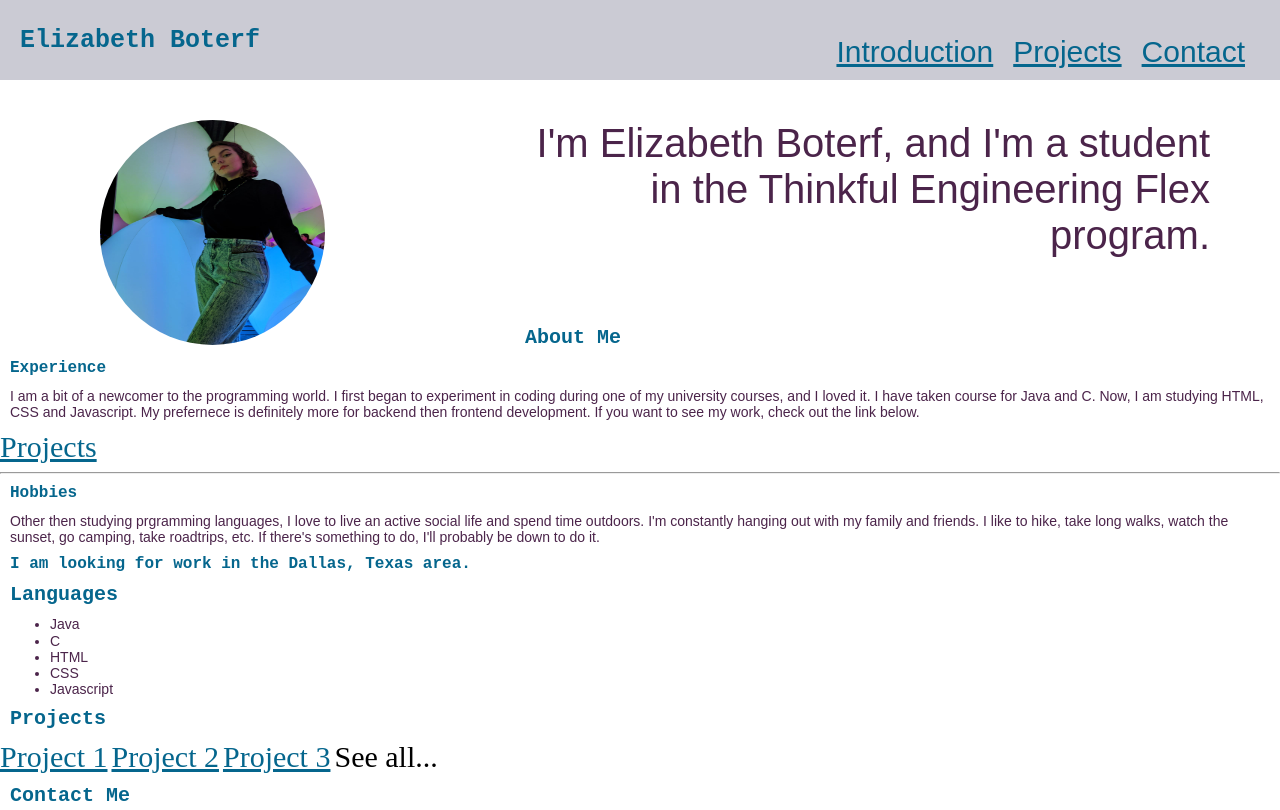
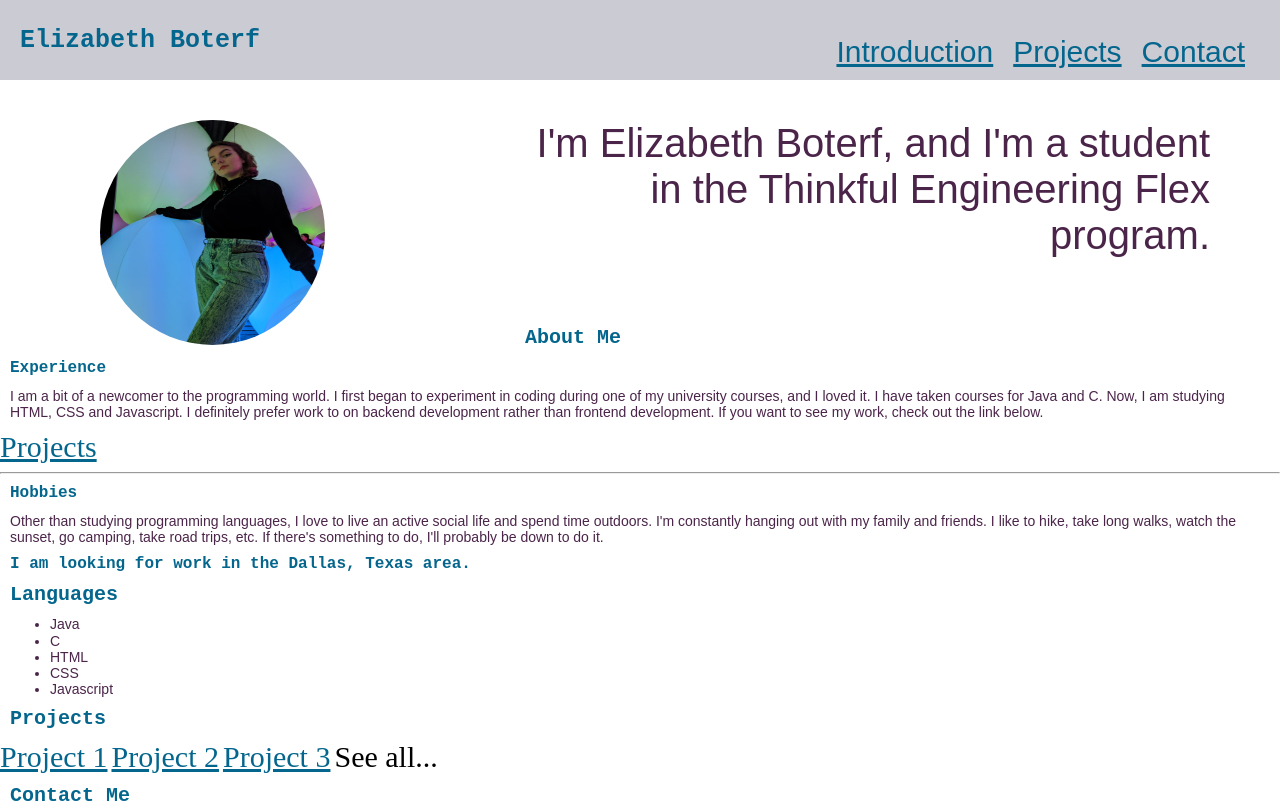
Before and after one commit to elizabethboterf/portfolio-fin, a plain HTML site: page index.html in a window 1280 px wide. Shown: the top 810 px of the page. Drawn offline with Linux system fonts and the light colour scheme; a script that the page names is missing.

Commit message:
Update index.html

```diff
--- a/index.html
+++ b/index.html
@@ -38,11 +38,11 @@
             <section class="About">
               <h2>About Me</h2>
               <h3>Experience</h3>
-                <p>I am a bit of a newcomer to the programming world. I first began to experiment in coding during one of my university courses, and I loved it. I have taken course for Java and C. Now, I am studying HTML, CSS and Javascript. My prefernece is definitely more for backend then frontend development. If you want to see my work, check out the link below.</p>
+                <p>I am a bit of a newcomer to the programming world. I first began to experiment in coding during one of my university courses, and I loved it. I have taken courses for Java and C. Now, I am studying HTML, CSS and Javascript. I definitely prefer work to on backend development rather than frontend development. If you want to see my work, check out the link below.</p>
                 <a href="#Projects">Projects</a>
             <hr>
             <h3>Hobbies</h3>
-            <p>Other then studying prgramming languages, I love to live an active social life and spend time outdoors. I'm constantly hanging out with my family and friends. I like to hike, take long walks, watch the sunset, go camping, take roadtrips, etc. If there's something to do, I'll probably be down to do it. </p>
+            <p>Other than studying programming languages, I love to live an active social life and spend time outdoors. I'm constantly hanging out with my family and friends. I like to hike, take long walks, watch the sunset, go camping, take road trips, etc. If there's something to do, I'll probably be down to do it. </p>
             <h3>I am looking for work in the Dallas, Texas area. </h3>
             </section>
         </article>
```
